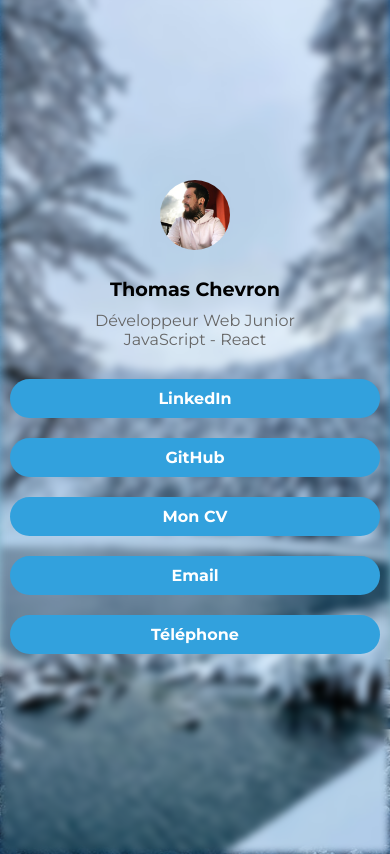
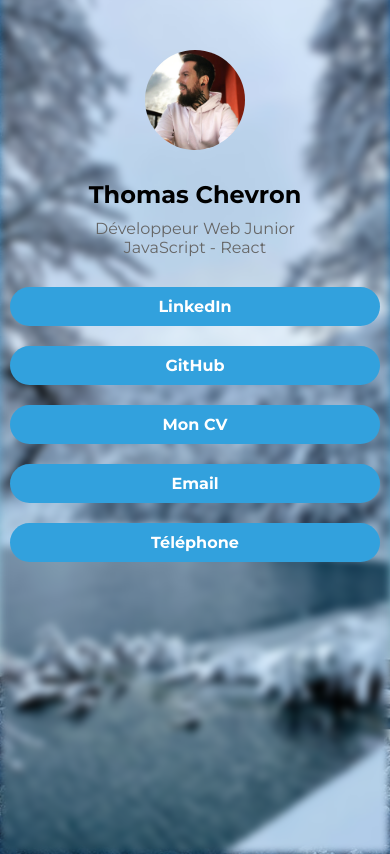
Before and after one commit to SC138/my-qrcode, a React (Create React App) app: page / in a window 390 px wide. Built offline with nearby package versions, Linux system fonts and the light colour scheme.

Commit message:
test responsive

```diff
--- a/src/App.css
+++ b/src/App.css
@@ -18,7 +18,7 @@
 .App-header {
   display: flex;
   flex-direction: column;
-  justify-content: center;
+  justify-content: flex-start;
   align-items: center;
   width: 100%;
   max-width: 400px;
@@ -43,6 +43,7 @@
 
 .card {
   width: 100%;
+  margin-top: 50px;
   text-align: center;
 }
 
@@ -128,17 +129,17 @@
   }
 
   .profile-image {
-    width: 70px;
-    height: 70px;
+    width: 100px;
+    height: 100px;
     margin-bottom: 10px;
   }
 
   .card h1 {
-    font-size: 1.2em; /* Further reduce font size for smaller screens */
+    font-size: 1.5em;
   }
 
   a {
-    font-size: 1em; /* Further reduce font size for smaller screens */
-    padding: 10px; /* Further reduce padding for smaller screens */
+    font-size: 1em;
+    padding: 10px;
   }
 }
```
